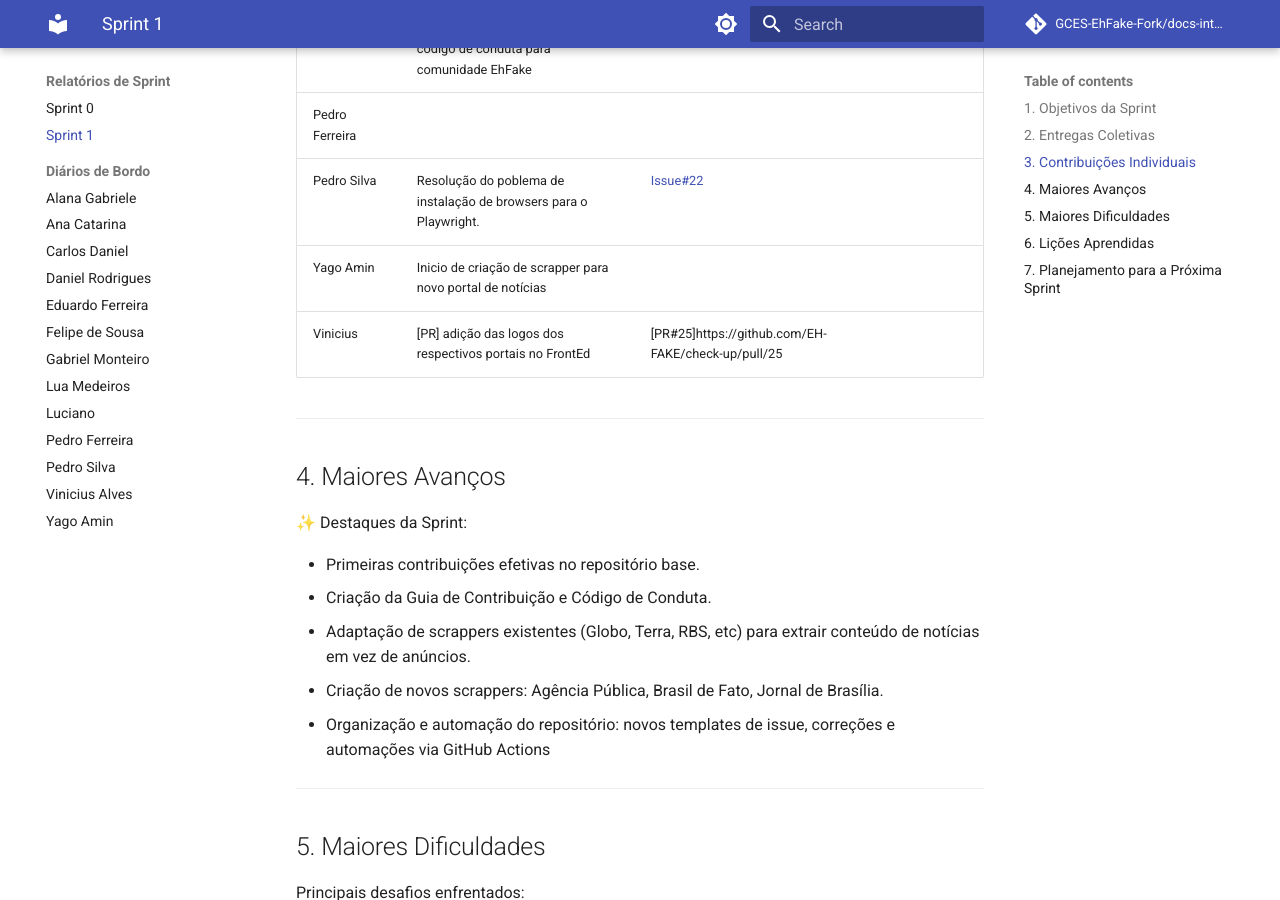
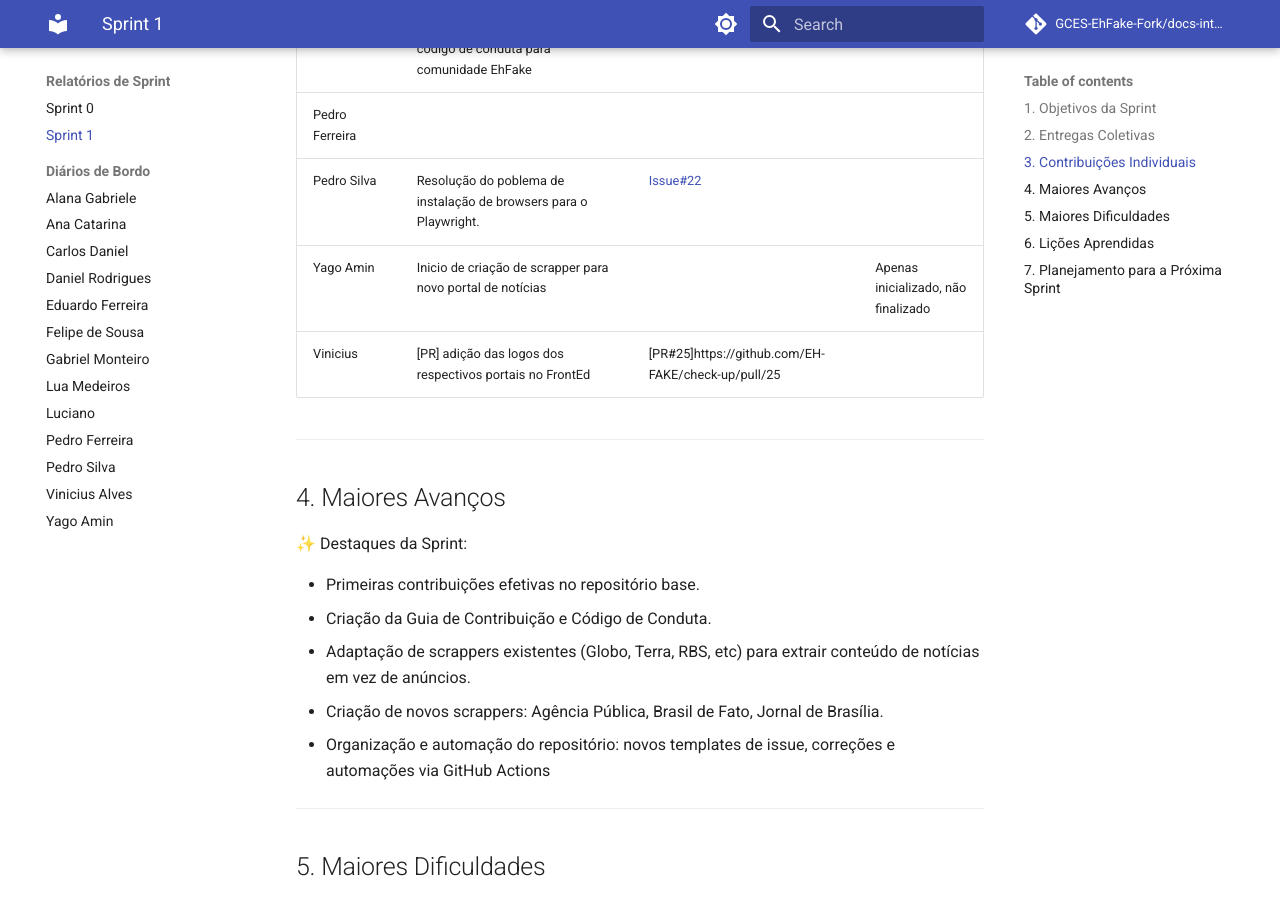
Before and after one commit to GCES-EhFake-Fork/docs-interno, an MkDocs documentation site: the page built from docs/sprints/sprint1.md, in a window 1280 px wide and 900 px high, scrolled down 1810 px. Built offline with MkDocs 1.6.1 and Material for MkDocs 9.7.7, drawn with Linux system fonts in a browser that asks for light colours; comment, search, counter and statistics services are not loaded.

Commit message:
docs: Adiciona observação

```diff
--- a/docs/sprints/sprint1.md
+++ b/docs/sprints/sprint1.md
@@ -44,7 +44,7 @@
 | Luciano          |    Criação guia de contribuição e código de conduta para comunidade EhFake                                                                                                                                                        |                                                                                                                                                                                                                                                                                                    |        [PR#21](https://github.com/EH-FAKE/check-up/pull/21)     |
 | Pedro Ferreira   |                                                              |                                                                                                            |             |
 | Pedro Silva      |  Resolução do poblema de instalação de browsers para o Playwright.                                                           | [Issue#22](https://github.com/EH-FAKE/check-up/issues/22)                                                                                                           |             |
-| Yago Amin            | Inicio de criação de scrapper para novo portal de notícias                                                             |                                                                                                            |             |
+| Yago Amin            | Inicio de criação de scrapper para novo portal de notícias                                                             |                                                                                                            | Apenas inicializado, não finalizado            |
 | Vinicius         |[PR] adição das logos dos respectivos portais no FrontEd                                                                                                                                                      | [PR#25]https://github.com/EH-FAKE/check-up/pull/25                                                                                                                                                                                                                                                                                                |             |
 
 ---
```
